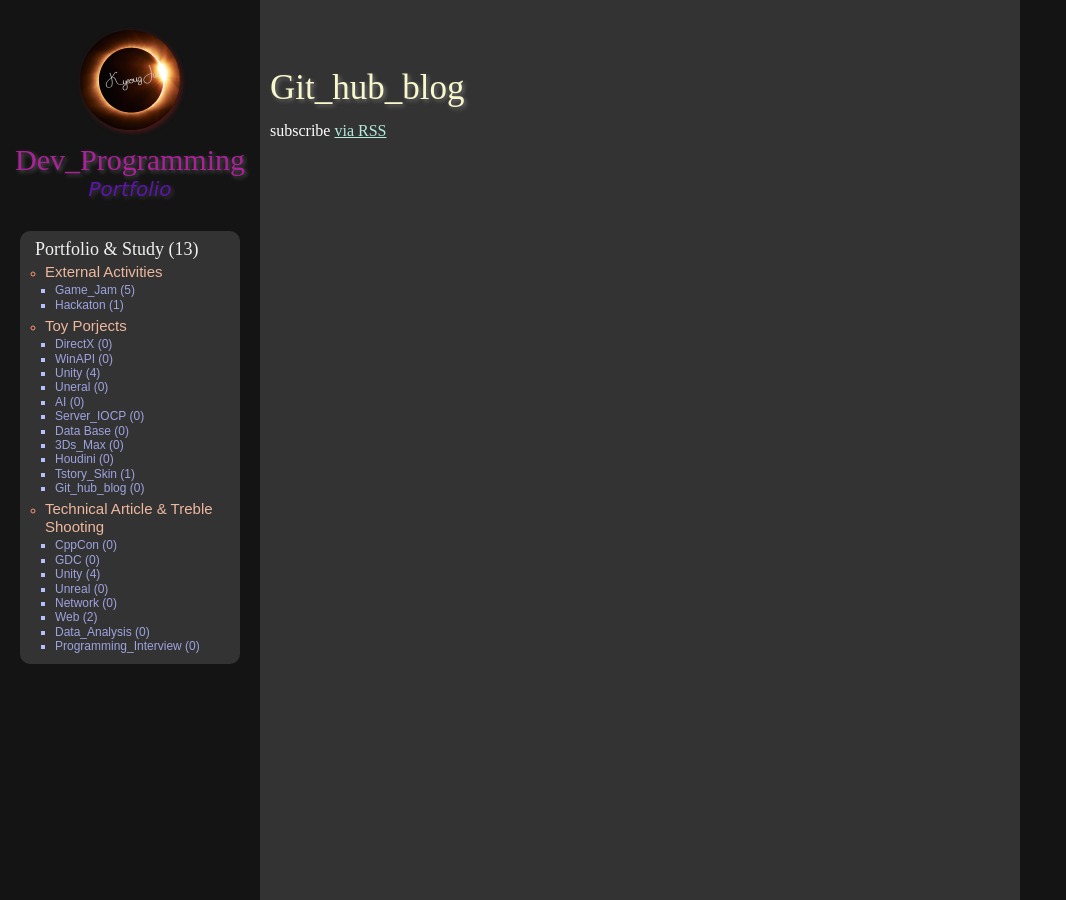
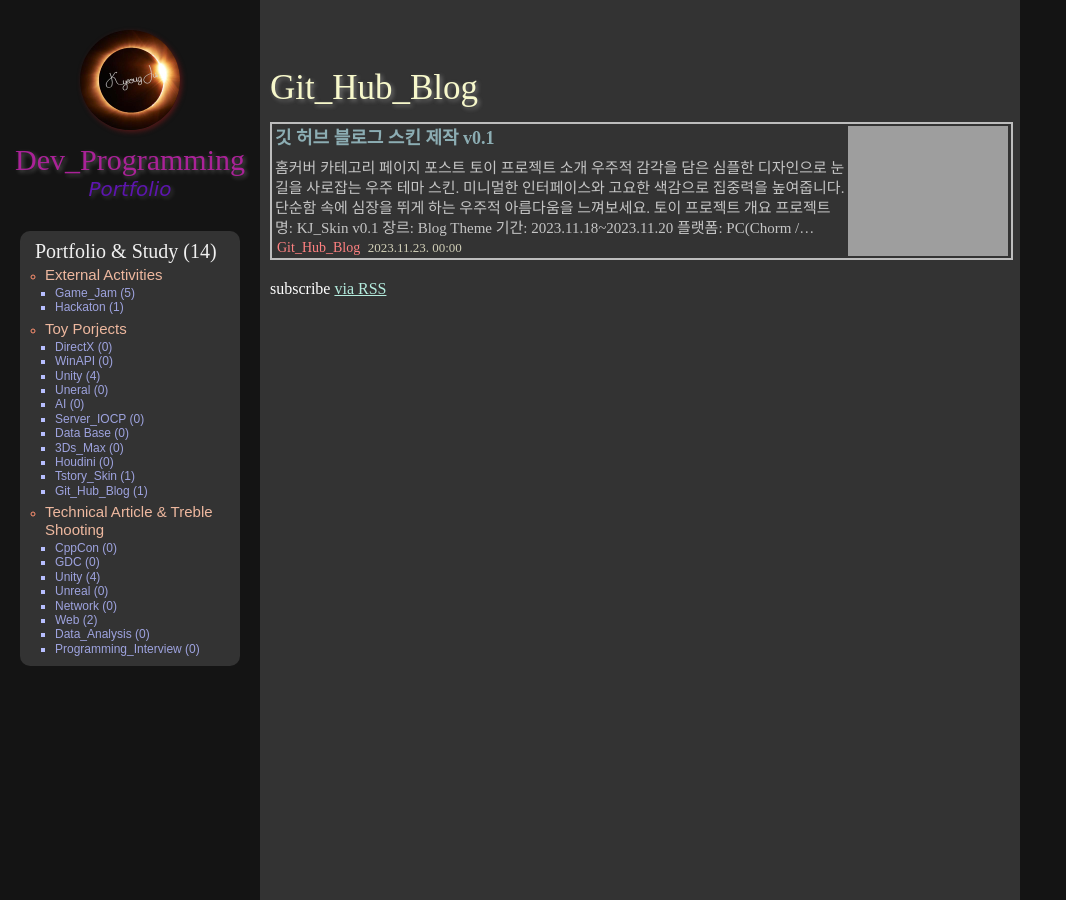
Before and after one commit to kj1241/kj1241.github.io, a Jekyll site: the page built from pages/Toy_Porjects/Git_hub_blog.html, in a window 1280 px wide. Shown: the whole page, without its empty margins (0-1066 px from the left). Built offline with Jekyll 4.4.1, drawn with Linux system fonts in a browser that asks for light colours; grey boxes are pictures that could not be loaded.

Commit message:
Write Githublog skin

```diff
--- a/_data/_categories.yml
+++ b/_data/_categories.yml
@@ -30,8 +30,8 @@ categories_list:
         url: /Houdini/
       - title: Tstory_Skin
         url: /Tstory_Skin/
-      - title: Git_hub_blog
-        url: /Git_hub_blog/
+      - title: Git_Hub_Blog
+        url: /Git_Hub_Blog/
 
   - title: Technical Article & Treble Shooting
     categories_sub_list:
--- /dev/null
+++ b/_posts/Toy Porjects/Git_Hub_blog/2023-11-23-Git_Hub_Blog_Skin.markdown
@@ -0,0 +1,103 @@
+---
+layout: post
+title:  "깃 허브 블로그 스킨 제작 v0.1"
+date:   2023-11-23 09:0:00 +0900
+image: https://github.com/kj1241/kj1241.github.io/assets/22047442/9c729fed-3bc7-4a75-bd86-c1d39469f82d
+toc: true
+categories: [Git_Hub_Blog]
+tags: [HTML, SCSS, Java script, Ruby, Jekyll, Git Hug Blog]
+---
+
+![깃허브블로그 홈커버](https://github.com/kj1241/kj1241.github.io/assets/22047442/9c729fed-3bc7-4a75-bd86-c1d39469f82d){: width="740" height="400"}
+*홈커버*
+
+![깃허브블로그 페이지](https://github.com/kj1241/kj1241.github.io/assets/22047442/7baa4326-9434-4f52-b511-0d4f7e4256be){: width="740" height="400"}
+*카테고리 페이지*
+
+![깃허브 블로그 포스트](https://github.com/kj1241/kj1241.github.io/assets/22047442/86daf996-1ace-441e-ae40-7944e5255716){: width="740" height="400"}
+*포스트*
+
+<br>
+<h2><green1_h2> 토이 프로젝트 소개 </green1_h2></h2>
+우주적 감각을 담은 심플한 디자인으로 눈길을 사로잡는 우주 테마 스킨.
+미니멀한 인터페이스와 고요한 색감으로 집중력을 높여줍니다.
+단순함 속에 심장을 뛰게 하는 우주적 아름다움을 느껴보세요.
+
+<br>
+<br>
+<h2><green1_h2> 토이 프로젝트 개요 </green1_h2></h2><ul>
+<li><h5><green1_h5>프로젝트명: </green1_h5><span> KJ_Skin v0.1</span></h5></li>
+<li><h5><green1_h5>장르: </green1_h5><span> Blog Theme</span></h5></li>
+<li><h5><green1_h5>기간: </green1_h5><span> 2023.11.18~2023.11.20</span></h5></li>
+<li><h5><green1_h5>플랫폼: </green1_h5><span> PC(Chorm / Microsoft Edge / Firefox / Opera) </span></h5></li></ul>
+
+<br>
+<br>
+<h2><green1_h2> 팀 구성 </green1_h2></h2><ul>
+<li><h5><green1_h5>Developer(1명): </green1_h5><span> 블로그 UI화면 구성, 슬라이더 제작, 버튼제작, TOC제작 </span></h5></li>
+</ul>
+
+<br>
+<h2><green1_h2> 기술 스택 </green1_h2></h2><ul>
+<li><h5><green1_h5>엔진: </green1_h5><span> visual code </span></h5></li>
+<li><h5><green1_h5>언어: </green1_h5><span> Java script / Ruby / HTML / SCSS / jekyll </span></h5></li>
+<li><h5><green1_h5>그래픽 디자인: </green1_h5><span>Adobe Photoshop</span></h5></li>
+</ul>
+
+<br>
+<br>
+<h2 ><green1_h2> 토이 프로젝트 특징 </green1_h2></h2>
+1. 슬라이더 애니메이션을 구현하여 홈페이지에 좀 더 생동감을 불어 넣었습니다.
+2. 단순하고 심플한 느낌이 들 수 있도록 화면을 구상하였습니다.
+
+<br>
+<br>
+<h2><green1_h2> 개발자의 역활 및 경험 </green1_h2></h2>
+- **단순형 스킨 제작 v0.1** <span><red1_error>(전체 게임 제작 기여도: 100%)</red1_error></span>
+    1. 테마를 처음부터 제작하기 위해 블로그 프로그래밍 구조를 설계하였습니다.
+    2. 홈 커버에 슬라이더 에니메이션을 제작하여 생동감을 불어 넣었습니다.
+    3. 카테고리를 제작하여 사용자가 편하게 접근 할 수 있도록 제작하였습니다.
+    4. 목차를 효율적으로 볼 수 있도록 TOC를 제작하였습니다.
+
+
+
+<br>
+<h3><green1_h3>프로그래밍 파일 구조</green1_h3></h3>
+HTML + SCSS + JS + Ruby + Jekyll
+<p></p> <!--이미지 못침범하게-->
+![깃허브_블로그_데이터구조](https://github.com/kj1241/kj1241.github.io/assets/22047442/bd54f411-59d4-492e-9ab5-2ed557ba41d1){: width="400" }
+*데이터 구조*
+![blog글 구조](https://github.com/kj1241/kj1241.github.io/assets/22047442/cc05c718-bf79-4f9e-aebc-ae47447213fb){: width="740" height="400"}
+*웹 페이지 구조*
+
+- YML: 데이터 구조를 담당하고 있습니다.
+- HTML: 화면 구성의 구조를 담당하고 있습니다.
+- CSS: 화면 구성의 스타일을 담당하고 있습니다.
+- JS: 화면의 이벤트를 담당하고 있습니다.
+- Jekyll: 사이트 웹 툴입니다.
+
+<br>
+<br>
+<h2><green1_h2> 결과(성과) 및 데모 </green1_h2></h2>
+![깃허브블로그 평가](https://github.com/kj1241/kj1241.github.io/assets/22047442/9d3318de-c79f-4dbb-ac16-86cd68236423){: width="740" height="400"}
+<ul>
+<li><h5><green1_h5>성과: </green1_h5><span> pc버전 단순형 스킨 제작 </span></h5></li>
+<li><h5><green1_h5>깃 허브(코드): </green1_h5><span>
+<a href="https://github.com/kj1241/kj1241.github.io">https://github.com/kj1241/kj1241.github.io</a> </span></h5></li>
+</ul>
+
+<br>
+<h3><green1_h3> 비고 및 여담 </green1_h3></h3>
+- **깃 허브 블로그로 옮긴이유:**
+    - 티스토는 UI부터 초보자가 사용하기 좋은 사이트임에는 틀림없지만, 원하는데로 만들수 없는 사이트이기 때문에 저의 니즈를 충족시키지 못하여서 옮기게 되었습니다.
+
+- **깃 허브 제작시 트러블 슈팅:**
+    - jekyll에서 _Page폴더를 만들고 내용을 읽어 올 수 없습니다.
+    따라서 pages라는 폴더로 만들었습니다.
+    - Github renderer에서 color의 값으로 RGB를 사용해서 색을 지정하면 커밋에서 빌드에러를 일으킵니다.
+    따라서 color 값을 #으로 적어야합니다.( erorr 보고서도 없고 어디가 틀렸는지도 안나오고, 실험하느라 Repository 한개 날려먹음...)
+
+<br>
+<h3><green1_h3> 배운 점 및 앞으로 수정할 점 </green1_h3></h3>
+- Ruby와 jekyll를 사용해서 어떻게 테마를 제작는지 학습하는 시간이 되었습니다.
+- 나중에 여유가 된다면 반응형 디자인으로 모바일도 지원할 계획이 있습니다.
--- a/_sass/KJ/_side-bar/_left.scss
+++ b/_sass/KJ/_side-bar/_left.scss
@@ -105,7 +105,7 @@ $btn-mb: 0.5rem;
 
 #categories #categories_title {
     color: rgb(240, 240, 240);
-    font-size: 18px;
+    font-size: 20px;
     font-family: "Brush Script Std", cursive;
     transition: all 0.2s;
     line-height: 1.3;
--- a/_sass/KJ/_user-style.scss
+++ b/_sass/KJ/_user-style.scss
@@ -43,6 +43,7 @@
     }
 
     li {
+        padding-top: 3px;
         margin-top: 3px;
         margin-bottom: 3px;
     }
@@ -83,13 +84,13 @@
       }
 
       green1_h2{
-        color: #14ffa0;
+        color: #0deb14;
       }
       green1_h3{
-        color:#b6ffe1;
+        color:#a4eba4;
       }
       green1_h5{
-        color:#82c4ff;
+        color:#74a8d7;
       }
 
       blue1_h2{
--- a/pages/Toy_Porjects/Git_hub_blog.html
+++ b/pages/Toy_Porjects/Git_hub_blog.html
@@ -1,5 +1,5 @@
 ---
 layout: categories
-permalink: /Git_hub_blog/
-title: Git_hub_blog
+permalink: /Git_Hub_Blog/
+title: Git_Hub_Blog
 ---
```
Also changed, not shown: _posts/Toy Porjects/Tstory_Skin/2023-11-20-Tstory_Skin.markdown (+11 -10 lines).
